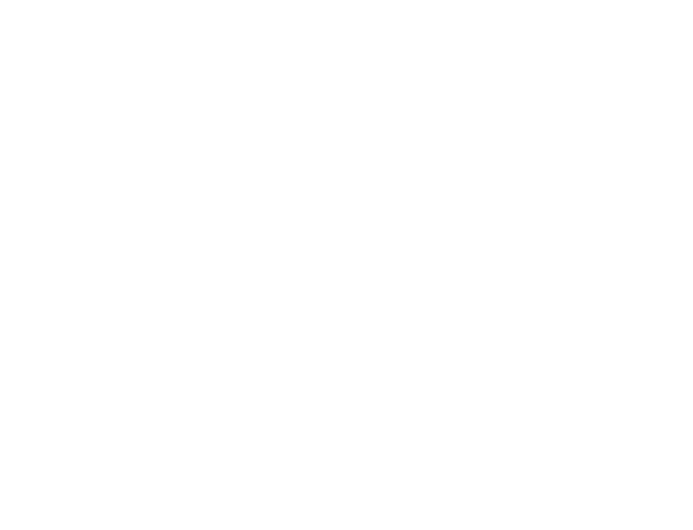
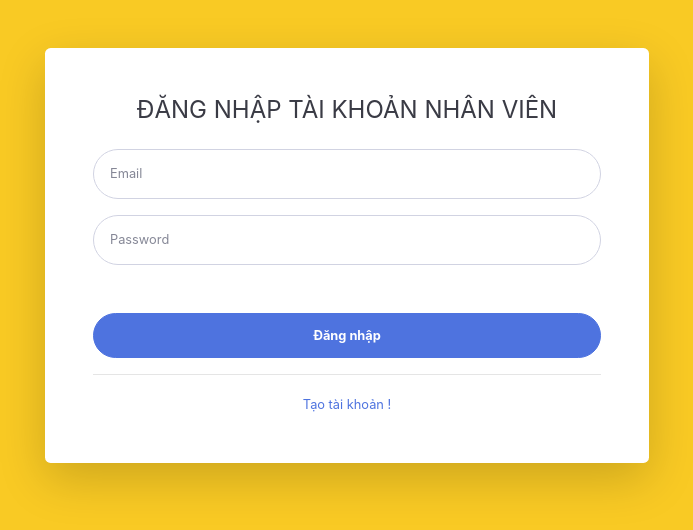
Before and after one commit to quocanh969/Free-2-lance-admin, a React (Create React App) app: page /sign-in in a window 1280 px wide. Shown: the top 530 px of the page, without its empty margins (293-986 px from the left). Built offline with nearby package versions, Linux system fonts and the light colour scheme.

Commit message:
add login template and handle change stt

```diff
--- a/src/App.js
+++ b/src/App.js
@@ -17,12 +17,15 @@
 import Tags from './Components/OtherManagement/Tags';
 import UserDetail from './Components/UsersManagement/UserDetail';
 import JobDetail from './Components/JobsManagement/JobDetail';
+import Login from './Components/Account/Login';
 
 function App() {
   return (
     <div>
       <BrowserRouter>
         <Switch>
+          <SRoute path='/' exact component={Home}></SRoute>
+          <Route path='/sign-in' exact component={Login}></Route>
           <SRoute path='/' exact component={Home}></SRoute>
           <SRoute path='/personal-user-management' exact component={PersonalUsers}></SRoute>
           <SRoute path='/business-user-management' exact component={BusinessUsers}></SRoute>
--- /dev/null
+++ b/src/Assets/css/login.css
@@ -0,0 +1,27 @@
+#background-login {
+    height: 100vh;
+}
+
+.bg-night {
+    background-color: #130f40;
+}
+
+.bg-early-morning {
+    background-color: lightskyblue;
+}
+
+.bg-morning {
+    background-color: #f6e58d;
+}
+
+.bg-noon {
+    background-color: #f9ca24;
+}
+
+.bg-afternoon {
+    background-color: #c23616;
+}
+
+.bg-evening {
+    background-color: #273c75;
+}
--- /dev/null
+++ b/src/Components/Account/Login.js
@@ -0,0 +1,106 @@
+import React, { Component } from 'react'
+import { connect } from 'react-redux';
+import { withRouter, NavLink } from 'react-router-dom';
+
+import '../../Assets/css/login.css';
+
+class LoginComponent extends Component {
+
+    getTimeColor(time) {
+        let datetime = time.getHours()
+        if(datetime >= 22 || datetime <= 4)
+        {
+            return 'bg-night';
+        }
+        else if(datetime >= 5 && datetime <= 7)
+        {
+            return 'bg-early-morning';
+        }
+        else if(datetime >= 8 && datetime <= 11)
+        {
+            return 'bg-morning';
+        }
+        else if(datetime >= 12 && datetime <= 15)
+        {
+            return 'bg-noon';
+        }
+        else if(datetime >= 16 && datetime <= 19)
+        {
+            return 'bg-afternoon';
+        }
+        else
+        {
+            return 'bg-evening';
+        }
+    }
+
+    render() {
+        return (
+            <div id='background-login' className={"container-fluid " + this.getTimeColor(new Date())}>
+                {/* Outer Row */}
+                <div className="row justify-content-center">
+                    <div className="col-6">
+                        <div className="card o-hidden border-0 shadow-lg my-5">
+                            <div className="card-body p-0">
+                                {/* Nested Row within Card Body */}
+                                <div className="row">
+                                    <div className="col">
+                                        <div className="p-5">
+                                            <div className="text-center">
+                                                <h1 className="h4 text-gray-900 mb-4">ĐĂNG NHẬP TÀI KHOẢN NHÂN VIÊN</h1>
+                                            </div>
+
+                                            <form className="user" onSubmit={this.handleSubmit}>
+                                                <div className="form-group">
+                                                    <input type="email"
+                                                        required
+                                                        className="form-control form-control-user"
+                                                        id="username"
+                                                        name="username"
+                                                        placeholder="Email"
+                                                        onChange={this.handleChange}
+                                                    />
+                                                </div>
+                                                <div className="form-group">
+                                                    <input type="password"
+                                                        required
+                                                        className="form-control form-control-user"
+                                                        name="password"
+                                                        id="password"
+                                                        placeholder="Password"
+                                                        onChange={this.handleChange}
+                                                    />
+                                                </div>
+                                                <button className="btn btn-primary btn-user btn-block mt-5 font-weight-bold font-20" type="submit">
+                                                    Đăng nhập
+                                                </button>
+                                            </form>
+                                            <hr />
+                                            <div className="text-center">
+                                                <NavLink className="small" to="/register">Tạo tài khoản !</NavLink>
+                                            </div>
+                                        </div>
+                                    </div>
+                                </div>
+                            </div>
+                        </div>
+                    </div>
+                </div>
+            </div>
+        )
+    }
+}
+
+// Container
+const mapStateToProps = (state) => {
+    return state;
+}
+
+const mapDispatchToProps = (dispatch) => {
+    return {
+
+    }
+}
+
+const Login = withRouter(connect(mapStateToProps, mapDispatchToProps)(LoginComponent));
+export default Login;
--- a/src/Components/JobsManagement/JobDetailTab/JobInfo.js
+++ b/src/Components/JobsManagement/JobDetailTab/JobInfo.js
@@ -5,6 +5,8 @@
 
 import imagePlaceholder from '../../../Assets/images/image-placeholder.jpg';
 import JobApplicants from './JobApplicants';
+
+import Swal from 'sweetalert2';
 
 class JobInfoComponent extends Component {
 
@@ -35,7 +37,7 @@
             fullname: 'John Cena',
             email: 'tranquocanh858@gmail.com',
 
-            images: ['','',''],
+            images: ['','','','','',''],
 
             tags: [
                 {
@@ -66,8 +68,38 @@
         else
         {
             // gọi api
-            // alert
-            this.setState({id_status: newStatus});
+            let text = '';
+            if(newStatus === 0)
+            {
+                text = 'gỡ';
+            }
+            else
+            {
+                text = 'khôi phục';
+            }
+            Swal.fire({
+                text: "Bạn có chắc là muốn " + text + " công việc này",
+                icon: 'warning',
+                showCancelButton: true,
+                confirmButtonText: 'Ok, tôi đồng ý',
+                cancelButtonText: 'Không, tôi đã suy nghĩ lại',
+                reverseButtons: true,
+            }).then((result) => {
+                if (result.value) {
+                    Swal.fire({
+                        text: 'Thay đổi thành công',
+                        icon: 'success',
+                    });
+                    this.setState({id_status: newStatus});
+                } else if (result.dismiss === Swal.DismissReason.cancel) {
+                    Swal.fire({
+                        text: 'Thay đổi không được thực hiện',
+                        icon: 'error',
+                    })
+                }
+                else {
+                }
+            })
         }
     }
 
--- a/src/Components/UsersManagement/UserDetailTab/UserInfo.js
+++ b/src/Components/UsersManagement/UserDetailTab/UserInfo.js
@@ -6,6 +6,7 @@
 import avatarPlaceholder from '../../../Assets/images/avatar_placeholder.png';
 import imagePlaceholder from '../../../Assets/images/image-placeholder.jpg';
 
+import Swal from 'sweetalert2';
 
 class UserInfoComponent extends Component {
     constructor(props) {
@@ -38,14 +39,48 @@
     }
 
     handleChangeStatus(newStatus) {
-        if(this.state.account_status === newStatus)
-        {
+        if (this.state.account_status === newStatus) {
             return;
         }
-        else
+        else if(newStatus === 2)
         {
+            Swal.fire({
+                text: 'Bạn không thể thay đổi trạng thái của người dùng này',
+                icon: 'warning',
+            });
+        }
+        else {
             // gọi api
-            this.setState({account_status: newStatus});
+            let text = '';
+            if (newStatus === 0) {
+                text = 'cấm';
+            }
+            else {
+                text = 'khôi phục';
+            }
+            Swal.fire({
+                text: "Bạn có chắc là muốn " + text + " đối với tài khoản này",
+                icon: 'warning',
+                showCancelButton: true,
+                confirmButtonText: 'Ok, tôi đồng ý',
+                cancelButtonText: 'Không, tôi đã suy nghĩ lại',
+                reverseButtons: true,
+            }).then((result) => {
+                if (result.value) {
+                    Swal.fire({
+                        text: 'Thay đổi thành công',
+                        icon: 'success',
+                    });
+                    this.setState({ account_status: newStatus });
+                } else if (result.dismiss === Swal.DismissReason.cancel) {
+                    Swal.fire({
+                        text: 'Thay đổi không được thực hiện',
+                        icon: 'error',
+                    })
+                }
+                else {
+                }
+            })
         }
     }
 
@@ -82,7 +117,7 @@
                         <li className="nav-item">
                             <div className={'nav-link cursor-pointer ' + (this.state.tab === 1 ? 'active' : '')} id="home-tab" data-toggle="tab"
                                 role="tab" aria-controls="home" aria-selected="true"
-                                    onClick={() => {if(this.state.tab !== 1){this.setState({ tab: 1 })}}}
+                                onClick={() => { if (this.state.tab !== 1) { this.setState({ tab: 1 }) } }}
                             >Thông tin cá nhân</div>
                         </li>
                         {(
@@ -91,7 +126,7 @@
                                 <li className="nav-item">
                                     <div className={'nav-link cursor-pointer ' + (this.state.tab === 3 ? 'active' : '')} id="home-tab" data-toggle="tab"
                                         role="tab" aria-controls="home" aria-selected="true"
-                                            onClick={() => {if(this.state.tab !== 3){this.setState({ tab: 3 })} }}
+                                        onClick={() => { if (this.state.tab !== 3) { this.setState({ tab: 3 }) } }}
                                     >Thông tin công ty</div>
                                 </li>
                                 :
@@ -100,7 +135,7 @@
                         <li className="nav-item">
                             <div className={'nav-link cursor-pointer ' + (this.state.tab === 2 ? 'active' : '')} id="home-tab" data-toggle="tab"
                                 role="tab" aria-controls="home" aria-selected="true"
-                                    onClick={() => { if(this.state.tab !== 2){this.setState({ tab: 2 })}}}
+                                onClick={() => { if (this.state.tab !== 2) { this.setState({ tab: 2 }) } }}
                             >Thông tin xác thực</div>
                         </li>
                     </ul>
```
Also changed, not shown: src/Components/Account/Register.js (added, +27 -0 lines). Lines whose indentation alone changed are shown as unchanged.
